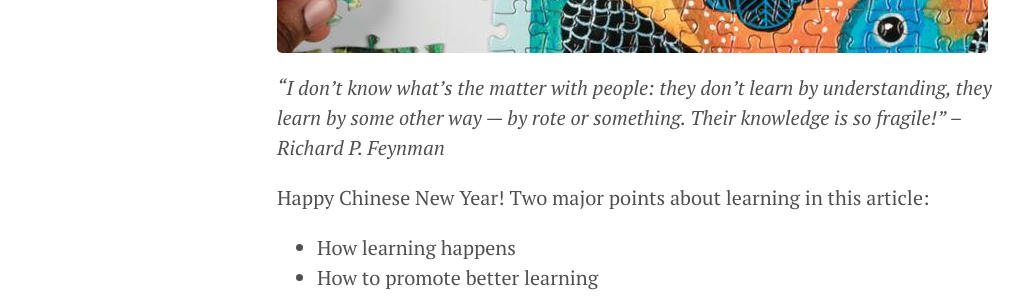
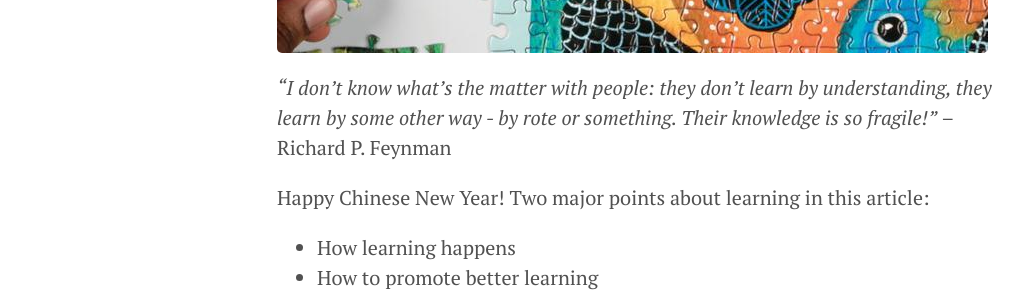
Before and after one commit to Estinox/estinox.github.io, a Jekyll site: the page built from _posts/2020-01-25-Learning-How-To-Learn-Part-1.md, in a window 1280 px wide and 900 px high, scrolled down 393 px. Shown: the part 186-486 px from the top of the window, without its empty margins (3-1030 px from the left). Built offline with Jekyll 4.4.1, drawn with Linux system fonts in a browser that asks for light colours; comment, search, counter and statistics services are not loaded.

```diff
--- a/_posts/2020-01-25-Learning-How-To-Learn-Part-1.md
+++ b/_posts/2020-01-25-Learning-How-To-Learn-Part-1.md
@@ -6,7 +6,7 @@ tags:
 ---
 ![png]({{ site.url }}/assets/20200125_learning_how_to_learn/jigsaw_puzzle.jpg)
 
-_“I don't know what's the matter with people: they don't learn by understanding, they learn by some other way — by rote or something. Their knowledge is so fragile!” – Richard P. Feynman_
+_"I don't know what's the matter with people: they don't learn by understanding, they learn by some other way - by rote or something. Their knowledge is so fragile!"_ – Richard P. Feynman
 
 Happy Chinese New Year! Two major points about learning in this article:
 * How learning happens
```
